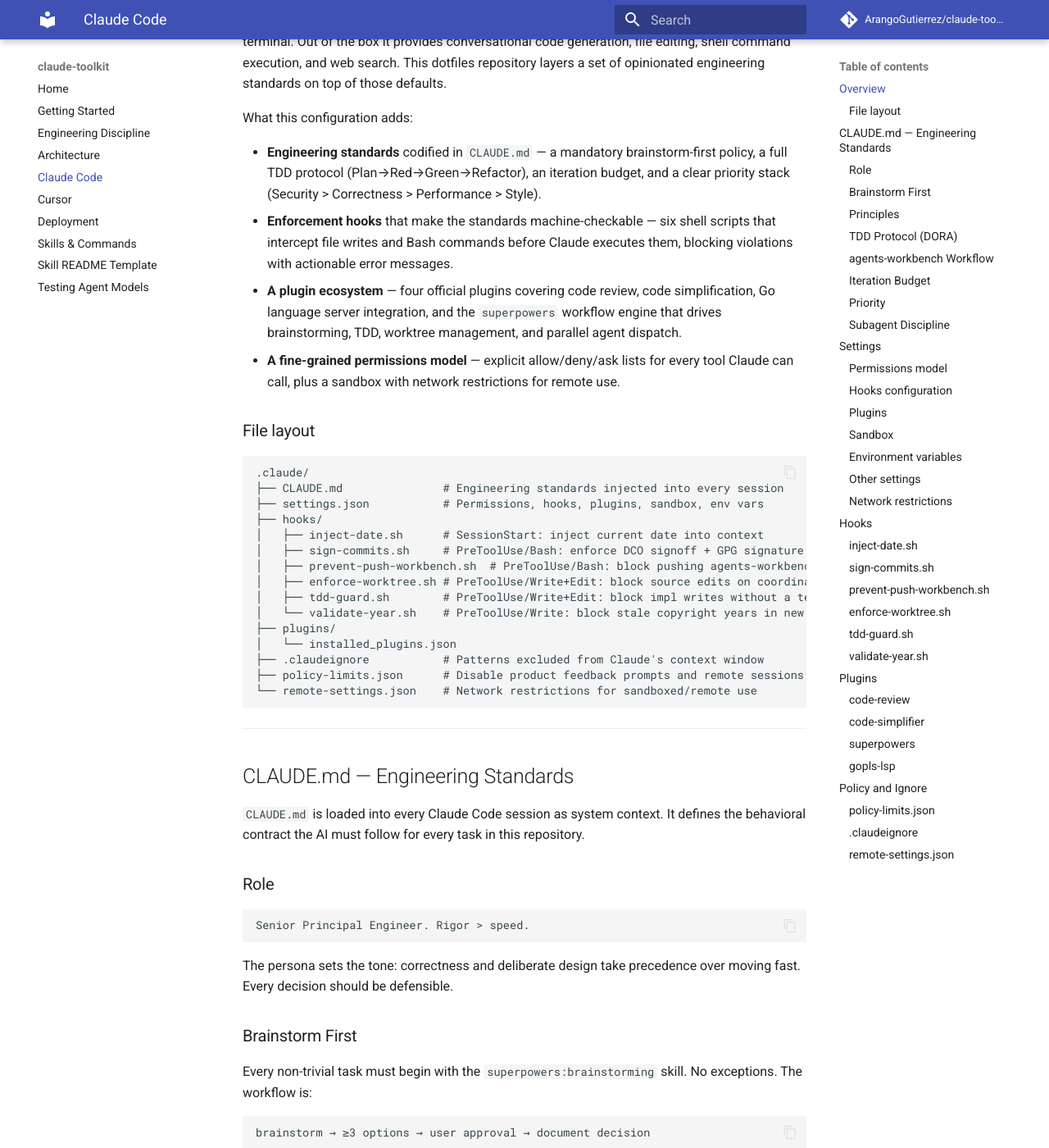
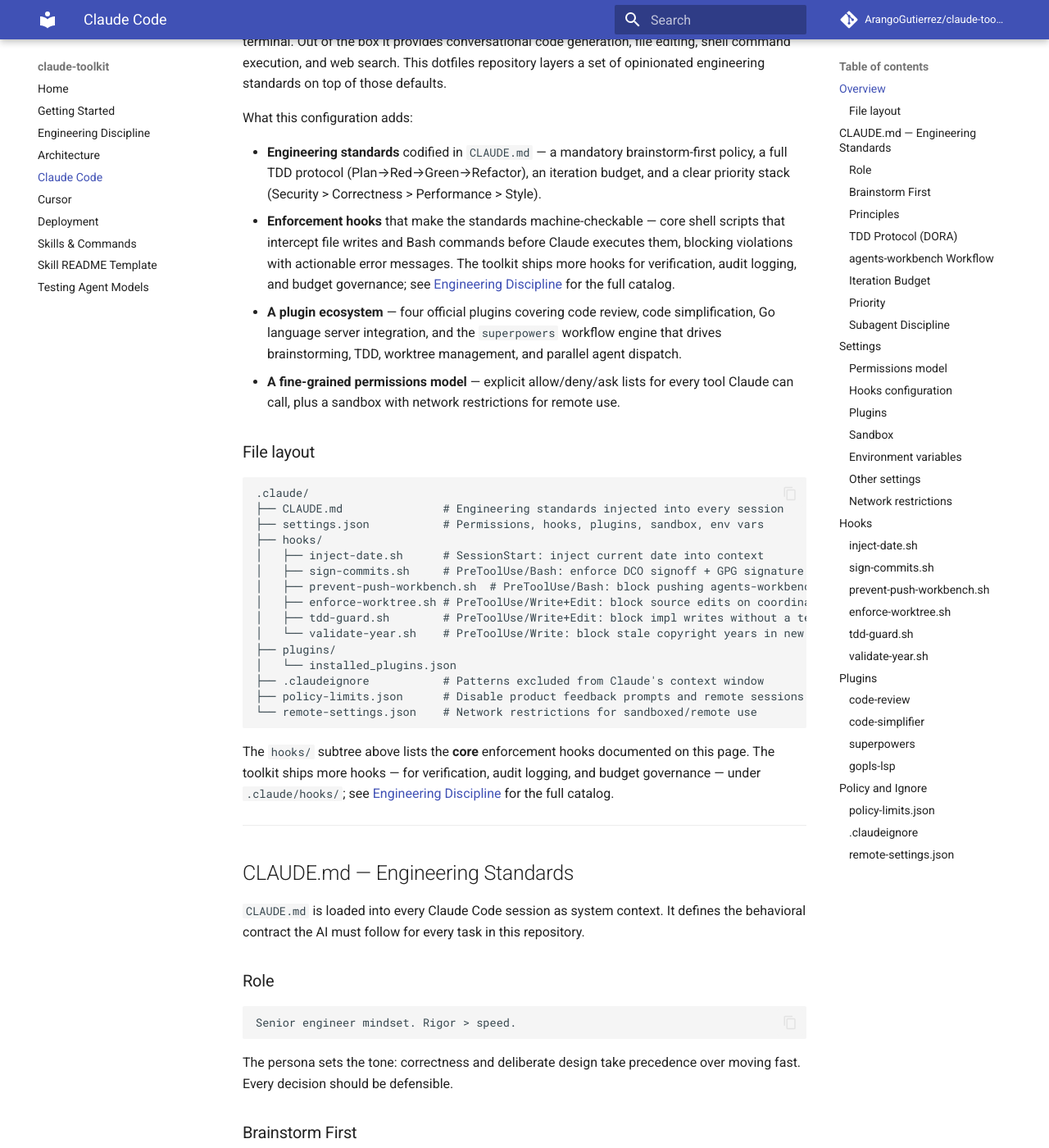
Before and after one commit to ArangoGutierrez/claude-toolkit, an MkDocs documentation site: the page built from docs/claude-code.md, in a window 1280 px wide and 1400 px high, scrolled down 218 px. Shown: the whole window at 82% size. Built offline with MkDocs 1.6.1 and Material for MkDocs 9.7.7, drawn with Linux system fonts in a browser that asks for light colours; comment, search, counter and statistics services are not loaded; some of the changed text lies outside the part shown.

Commit message:
docs(claude-code): accuracy pass on hooks, verify principle, persona
M5 secondary findings on the Claude Code reference page:

- Reframe the six documented hooks as the *core* enforcement hooks and
  point to Engineering Discipline for the full catalog, since
  settings.json wires many more hooks (verification, audit logging,
  budget governance) than the six shown. Consistent with the M5
  architecture.md fix.
- Drop the '/cove-verify' skill reference (it does not ship); the Verify
  principle now matches the shipped CLAUDE.md ('any response claiming
  completion must include verification-command output'), and the
  superpowers example cites verification-before-completion instead.
- Align the persona quote to the shipped CLAUDE.md: 'Senior engineer
  mindset', not 'Senior Principal Engineer'.

Signed-off-by: Carlos Eduardo Arango Gutierrez <arangogutierrez@gmail.com>

````diff
--- a/docs/claude-code.md
+++ b/docs/claude-code.md
@@ -7,7 +7,7 @@
 What this configuration adds:
 
 - **Engineering standards** codified in `CLAUDE.md` — a mandatory brainstorm-first policy, a full TDD protocol (Plan→Red→Green→Refactor), an iteration budget, and a clear priority stack (Security > Correctness > Performance > Style).
-- **Enforcement hooks** that make the standards machine-checkable — six shell scripts that intercept file writes and Bash commands before Claude executes them, blocking violations with actionable error messages.
+- **Enforcement hooks** that make the standards machine-checkable — core shell scripts that intercept file writes and Bash commands before Claude executes them, blocking violations with actionable error messages. The toolkit ships more hooks for verification, audit logging, and budget governance; see [Engineering Discipline](engineering-discipline.md) for the full catalog.
 - **A plugin ecosystem** — four official plugins covering code review, code simplification, Go language server integration, and the `superpowers` workflow engine that drives brainstorming, TDD, worktree management, and parallel agent dispatch.
 - **A fine-grained permissions model** — explicit allow/deny/ask lists for every tool Claude can call, plus a sandbox with network restrictions for remote use.
 
@@ -31,6 +31,8 @@
 └── remote-settings.json    # Network restrictions for sandboxed/remote use
 ```
 
+The `hooks/` subtree above lists the **core** enforcement hooks documented on this page. The toolkit ships more hooks — for verification, audit logging, and budget governance — under `.claude/hooks/`; see [Engineering Discipline](engineering-discipline.md) for the full catalog.
+
 ---
 
 ## CLAUDE.md — Engineering Standards
@@ -40,7 +42,7 @@
 ### Role
 
 ```
-Senior Principal Engineer. Rigor > speed.
+Senior engineer mindset. Rigor > speed.
 ```
 
 The persona sets the tone: correctness and deliberate design take precedence over moving fast. Every decision should be defensible.
@@ -193,6 +195,8 @@
 | `PreToolUse` | `Edit` | `enforce-worktree.sh`, `tdd-guard.sh` |
 
 Note: `validate-year.sh` runs only on `Write` (new file creation) because existing files may legitimately carry older copyright years.
+
+This table covers the core enforcement hooks. `settings.json` also wires additional hooks for verification, audit logging, and budget governance; see [Engineering Discipline](engineering-discipline.md) for the full catalog.
 
 ### Plugins
 
@@ -443,7 +447,7 @@
 | Skill authoring | Create and register new skills |
 | Debugging | Structured root-cause analysis workflows |
 
-`superpowers` is the largest and most important plugin in this setup. Most of the engineering standard workflows (brainstorm, TDD cycle phases, `/cove-verify`) are driven by skills it provides.
+`superpowers` is the largest and most important plugin in this setup. Most of the engineering standard workflows (brainstorm, TDD cycle phases, verification-before-completion) are driven by skills it provides.
 
 ### gopls-lsp
 
````
Also changed, not shown: other parts of docs/claude-code.md (+1 -1 lines).
